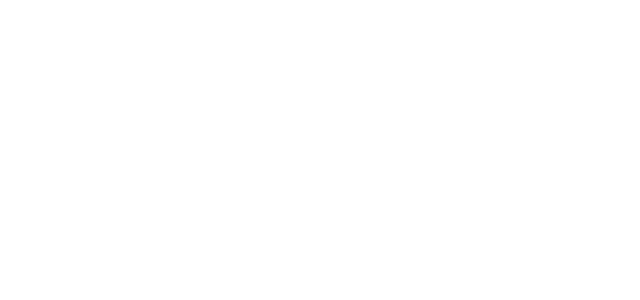
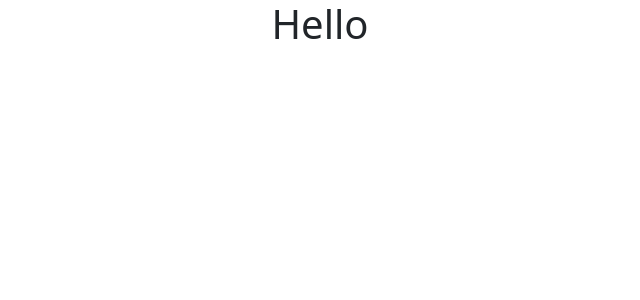
Before and after one commit to black-codher-bootcamp-2021-vaughan/hr-viewer-full-stack-example-janinebknr, a React (Create React App) app in the folder client/: page /edit-person/1 in a window 1280 px wide. Before the commit this address had no page. Shown: the top 300 px of the page, without its empty margins (320-960 px from the left). Built offline with nearby package versions, Linux system fonts and the light colour scheme; the HTML template or start-up script is replaced by a standard one.

Commit message:
adding new component to edit person UpdatePersonInfo

```diff
--- a/client/src/App.js
+++ b/client/src/App.js
@@ -4,6 +4,7 @@ import "./App.css";
 
 import PersonViewer from "./components/PeopleViewer";
 import PersonDetails from "./components/PersonDetails";
+import UpdatePersonInfo from "./components/UpdatePersonInfo";
 
 function App() {
   return (
@@ -11,6 +12,7 @@ function App() {
       <Routes>
         <Route exact path="/" element={<PersonViewer />} />
         <Route path="/person-details/:id" element={<PersonDetails />} />
+        <Route path="/edit-person/:id" element={<UpdatePersonInfo />} />
         {/*
           <Route path='/create-person' element={CreateBook} />
           <Route path='/edit-person/:id' element={UpdateBookInfo} />
--- /dev/null
+++ b/client/src/components/UpdatePersonInfo.js
@@ -0,0 +1,15 @@
+import React, { useState, useEffect, useCallback } from "react";
+import "../App.css";
+
+const UpdatePersonInfo = () => {
+  console.log("Test");
+  return (
+    <>
+      <div>
+        <h1>Hello</h1>
+      </div>
+    </>
+  );
+};
+
+export default UpdatePersonInfo;
```
Also changed, not shown: client/src/components/EditPerson.js (deleted).
